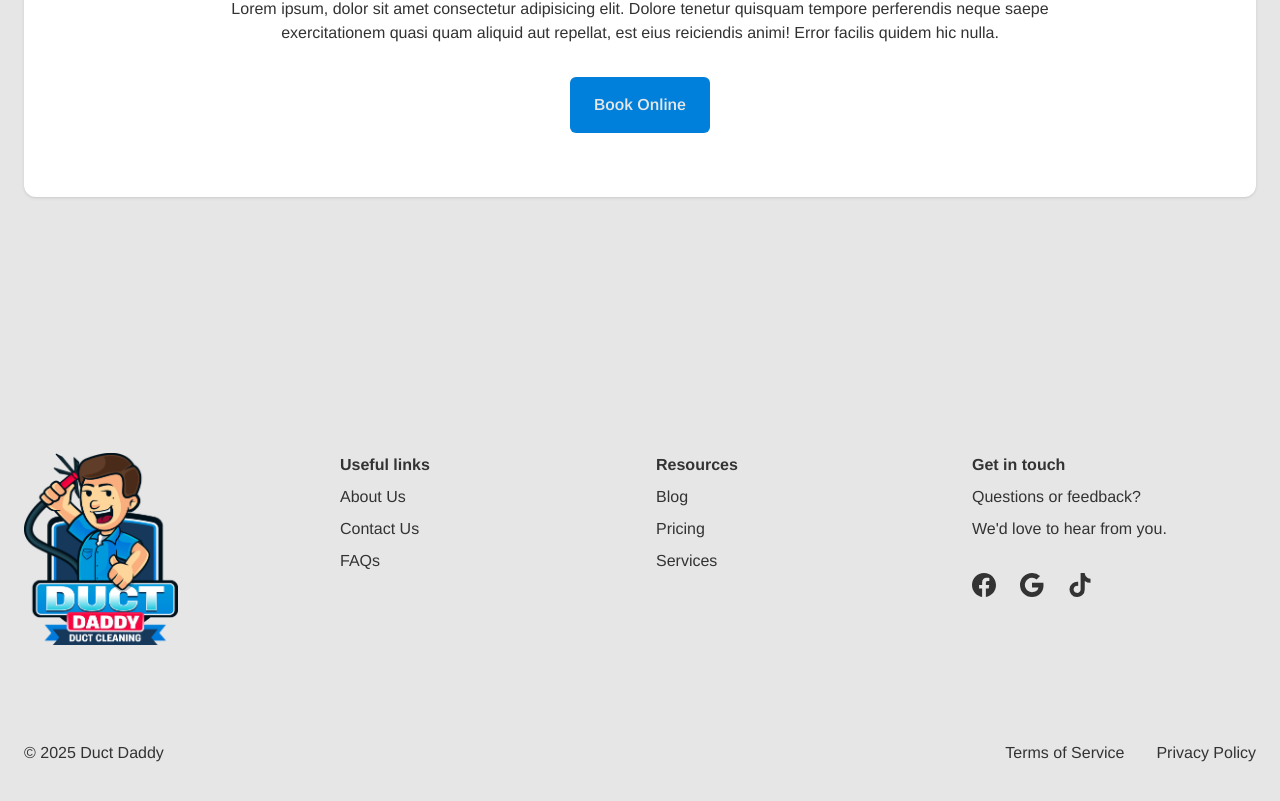
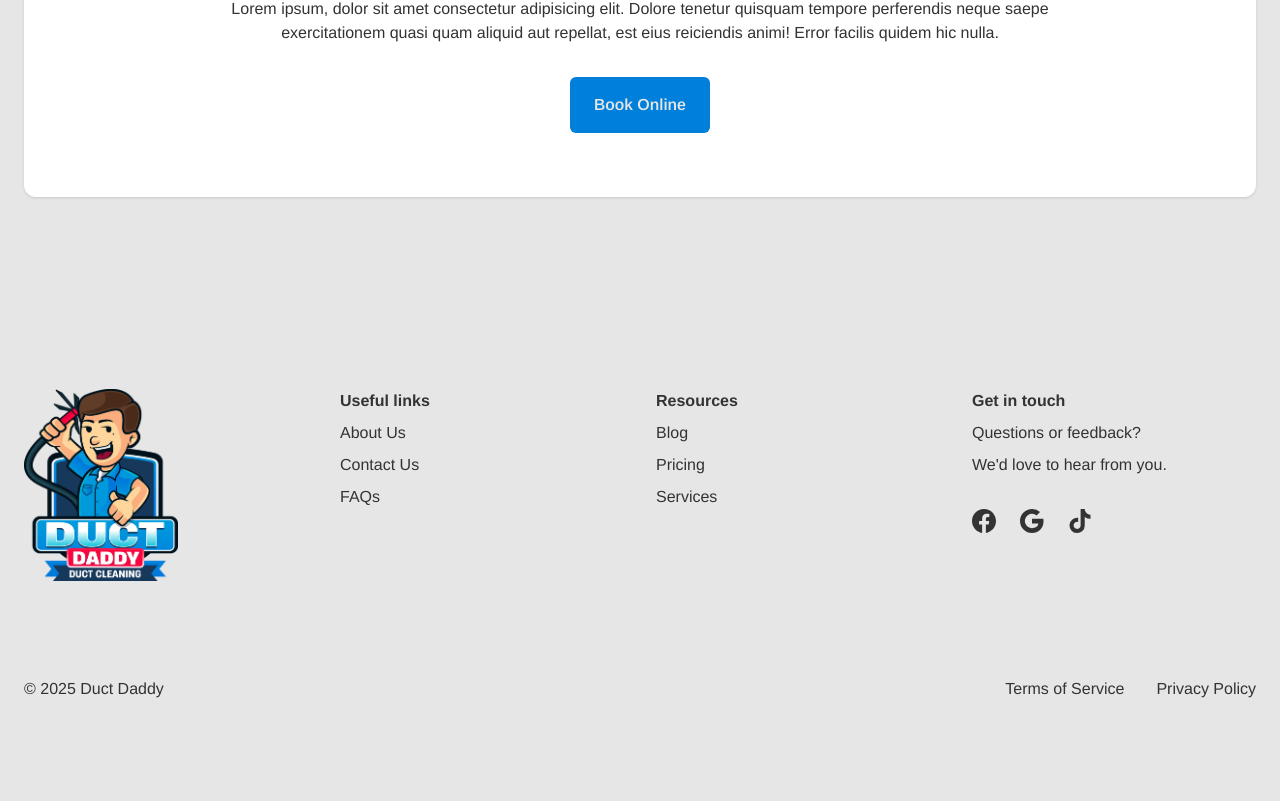
Before and after one commit to flowz0/duct-daddy, a Next.js app: page /blog/1 in a window 1280 px wide. Shown: the part 2755-3556 px from the top of the page. After the commit the page ends 3520 px from the top, so only its background shows below. Built offline with nearby package versions, Linux system fonts and the light colour scheme.

Commit message:
decrease top and bottom padding for Footer component

```diff
--- a/app/components/Footer.tsx
+++ b/app/components/Footer.tsx
@@ -8,7 +8,7 @@ import { FaTiktok } from "react-icons/fa";
 export default function Footer() {
   return (
     <footer>
-      <div className="py-32 px-6 max-w-7xl mx-auto">
+      <div className="py-16 px-6 max-w-7xl mx-auto">
         <div className="grid grid-cols-1 gap-8 lg:grid-cols-4">
           <Image
             src={DuctDaddyLogo}
```
